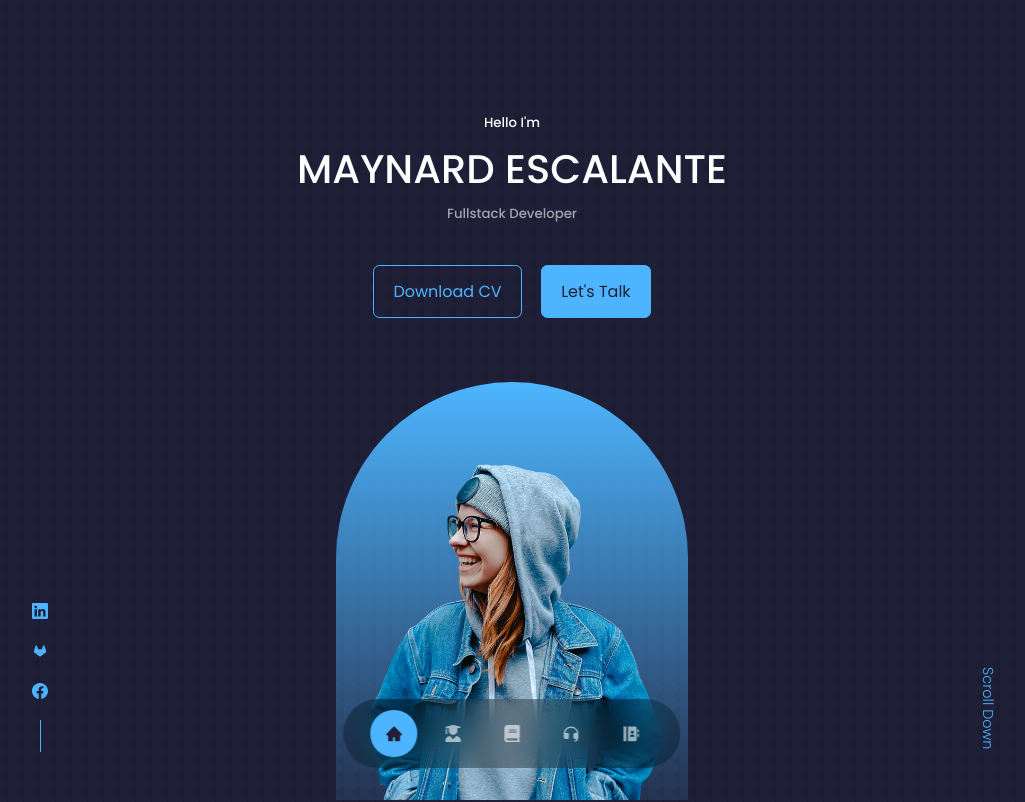
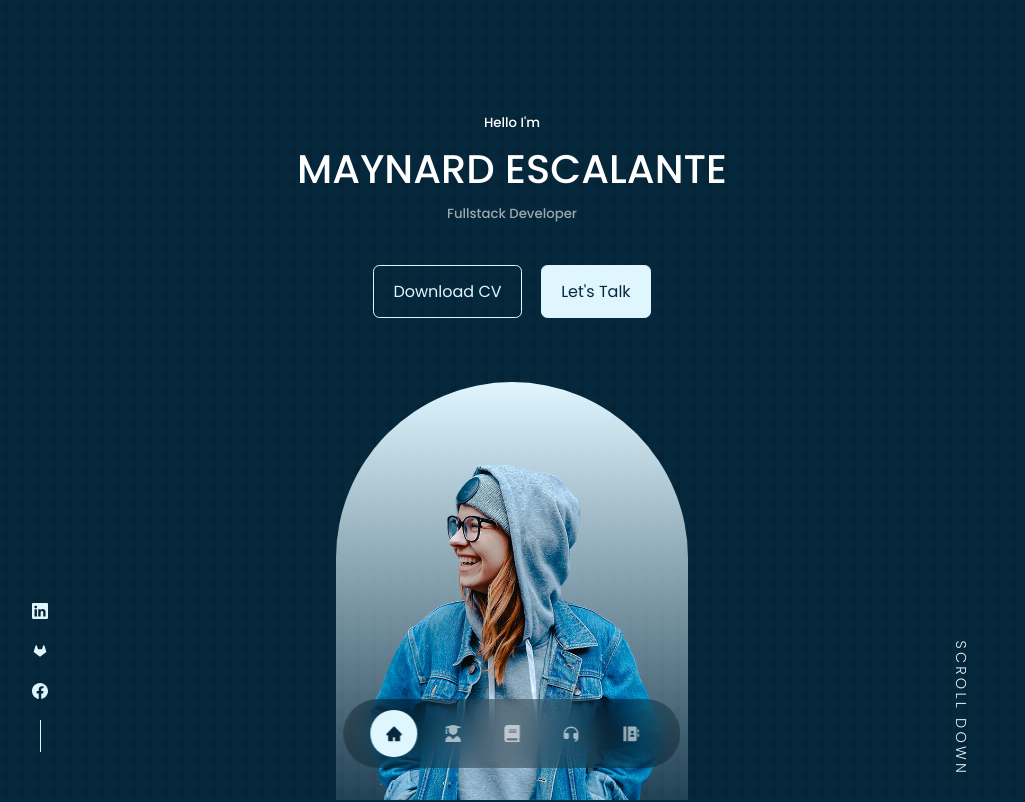
Before and after one commit to dranyam2022/portfolio-maynard, a React (Create React App) app: page / in a window 1280 px wide. Shown: the top 802 px of the page, without its empty margins (128-1153 px from the left). Built offline with nearby package versions, Linux system fonts and the light colour scheme.

Commit message:
corrected bg colors and nav

```diff
--- a/src/App.js
+++ b/src/App.js
@@ -5,7 +5,6 @@ import About from './components/about/About'
 import Experience from './components/experience/Experience'
 import Services from './components/services/Services'
 import Portfolio from './components/portfolio/Portfolio'
-import Testimonials from './components/testimonials/Testimonials'
 import Contact from './components/contact/Contact'
 import Footer from './components/footer/Footer'
 
@@ -18,7 +17,6 @@ const App = () => {
             <Experience />
             <Services />
             <Portfolio />
-            <Testimonials />
             <Contact />
             <Footer />
         </>
--- a/src/components/header/Header.css
+++ b/src/components/header/Header.css
@@ -62,6 +62,7 @@ header {
     transform: rotate(90deg);
     font-weight: 300;
     font-size: 0.9rem;
+    letter-spacing: 0.2rem;
 }
 
 /* ============== MEDIA QUERIES (MEDIUM DEVICES) ==================*/
--- a/src/components/header/Header.js
+++ b/src/components/header/Header.js
@@ -18,7 +18,7 @@ function Header() {
                     <img src={ME} alt='me' />
                 </div>
 
-                <a href='#contact' className='scroll__down'>Scroll Down</a>
+                <a href='#contact' className='scroll__down'>SCROLL DOWN</a>
             </div>
         </header>
     )
--- a/src/components/header/HeaderSocials.js
+++ b/src/components/header/HeaderSocials.js
@@ -5,9 +5,9 @@ import { AiFillGitlab } from 'react-icons/ai'
 function HeaderSocials() {
     return (
         <div className='header__socials'>
-            <a href='https://linkedin.com' target='_blank'><BsLinkedin /></a>
-            <a href='https://gitlab.com' target='_blank'><AiFillGitlab /></a>
-            <a href='https://facebook.com' target='_blank'><BsFacebook /></a>
+            <a href='https://www.linkedin.com/in/maynard-escalante-3033ab1a3/' target='_blank'><BsLinkedin /></a>
+            <a href='https://gitlab.com/dranyam123' target='_blank'><AiFillGitlab /></a>
+            <a href='https://www.facebook.com/maynard.escalante/' target='_blank'><BsFacebook /></a>
         </div>
     )
 }
--- a/src/components/nav/Nav.js
+++ b/src/components/nav/Nav.js
@@ -9,7 +9,7 @@ function Nav() {
 
     return (
         <nav>
-            <a href='#' className={activeNav === '#' ? 'active' : ''}><AiFillHome /></a>
+            <a href='#' onClick={() => setActiveNav('#')} className={activeNav === '#' ? 'active' : ''}><AiFillHome /></a>
             <a href='#about' onClick={() => setActiveNav('#about')} className={activeNav === '#about' ? 'active' : ''}><FaUserGraduate /></a>
             <a href='#experience' onClick={() => setActiveNav('#experience')} className={activeNav === '#experience' ? 'active' : ''}><FaBook /></a>
             <a href='#services' onClick={() => setActiveNav('#services')} className={activeNav === '#services' ? 'active' : ''}><RiCustomerServiceFill /></a>
--- a/src/index.css
+++ b/src/index.css
@@ -11,10 +11,14 @@
 }
 
 :root {
-    --color-bg: #1f1f38;
-    --color-bg-variant: #2c2c6c;
-    --color-primary: #4db5ff;
-    --color-primary-variant: rgba(77, 181, 255, 0.4);
+    --color-bg: #06283D;
+    --color-bg-variant: #256D85;
+    --color-bg1: #1f1f38;
+    --color-bg1-variant: #2c2c6c;
+    --color-primary: #DFF6FF;
+    --color-primary-variant: #47B5FF;
+    --color-primary1: #4db5ff;
+    --color-primary1-variant: rgba(77, 181, 255, 0.4);
     --color-white: #fff;
     --color-light: rgba(255, 255, 255, 0.6);
 
```
Also changed, not shown: 1 other file (tests, documents, lock files or other folders).
